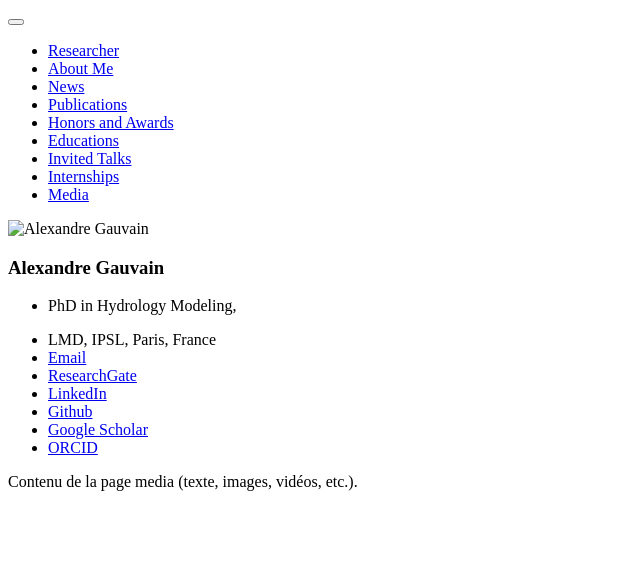
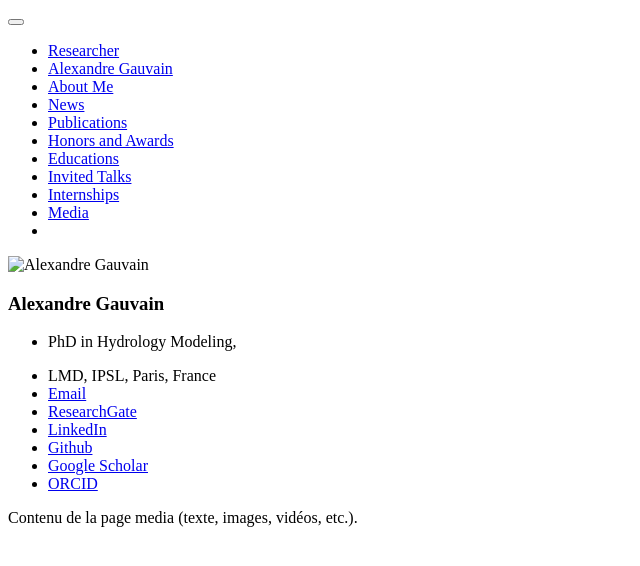
Before and after one commit to Alex-Gauvain/Alex-Gauvain.github.io, a Jekyll site: the page built from _pages/media.md, in a window 1280 px wide. Shown: the top 566 px of the page, without its empty margins (0-640 px from the left). Built offline with Jekyll 4.4.1, drawn with Linux system fonts in a browser that asks for light colours.

Commit message:
Update masthead.html

```diff
--- a/_includes/masthead.html
+++ b/_includes/masthead.html
@@ -2,12 +2,25 @@
   <div class="masthead__inner-wrap">
     <div class="masthead__menu">
       <nav id="site-nav" class="greedy-nav">
-        <button><div class="navicon"></div></button>
+        <button><span class="navicon"></span></button>
         <ul class="visible-links">
           <li class="masthead__menu-item masthead__menu-item--lg masthead__menu-home-item"><a href="#about-me">Researcher</a></li>
+          <li class="masthead__menu-item masthead__menu-item--lg persist {% if page.url == '/' or page.url == '/index.html' %}selected{% endif %}">
+            <a href="{{ base_path }}/">{{ site.title }}</a>
+          </li>
           {% for link in site.data.navigation.main %}
-            <li class="masthead__menu-item"><a href="{{ domain }}{{ link.url }}">{{ link.title }}</a></li>
+            {% if link.url contains 'http' %}
+              {% assign domain = '' %}
+            {% else %}
+              {% assign domain = base_path %}
+            {% endif %}
+            <li class="masthead__menu-item {% if page.url contains link.url and link.url != '/' %}selected{% endif %}">
+              <a href="{{ domain }}{{ link.url }}">{{ link.title }}</a>
+            </li>
           {% endfor %}
+          <li id="theme-toggle" class="masthead__menu-item persist tail">
+            <a role="button" aria-labelledby="theme-icon"><i id="theme-icon" class="fa-solid fa-sun" aria-hidden="true" title="toggle theme"></i></a>
+          </li>
         </ul>
         <ul class="hidden-links hidden"></ul>
       </nav>
```
